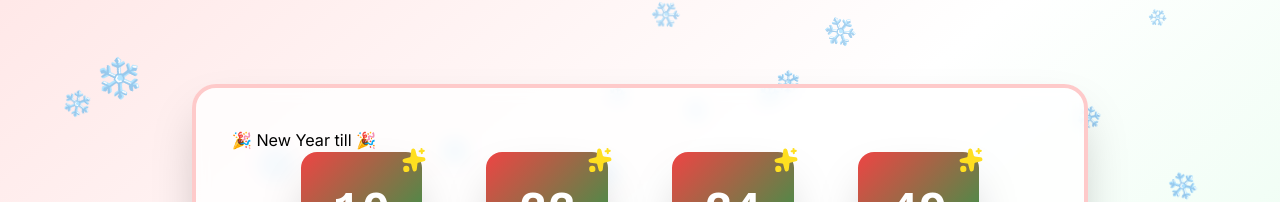
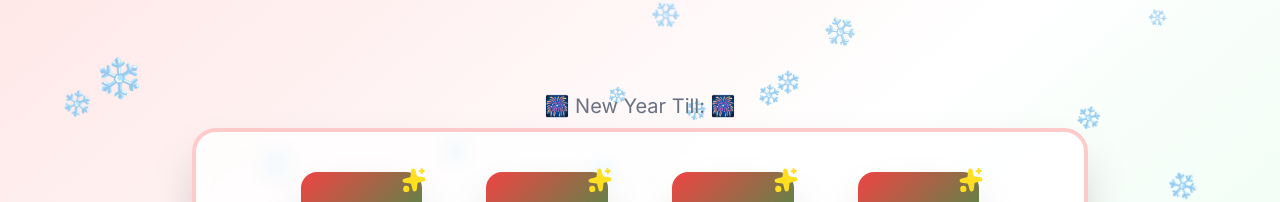
Before and after one commit to Gantur-Enbotics/xmas-2025, a Next.js app: page / in a window 1280 px wide. Shown: the part 228-430 px from the top of the page. Built offline with nearby package versions, Linux system fonts and the light colour scheme; no server answers; the database is empty.

Commit message:
refixed text

```diff
--- a/app/page.tsx
+++ b/app/page.tsx
@@ -218,15 +218,8 @@ export default function Home() {
         className="container mx-auto px-4 py-8 relative z-10"
       >
         <div className="max-w-4xl mx-auto">
+          <div className='text-gray-500 text-center text-xl py-2'>🎆 New Year Till: 🎆</div>
           <div className="countdown-container">
-            <motion.h2
-              className="countdown-title"
-              animate={{ scale: [1, 1.05, 1] }}
-              transition={{ duration: 2, repeat: Infinity }}
-            >
-              🎉 New Year till 🎉
-            </motion.h2>
-
             <div className="flex justify-center items-center gap-3 md:gap-6 flex-wrap">
               <TimerDigit value={timeLeft.days} label="Days" />
               <motion.div
```
